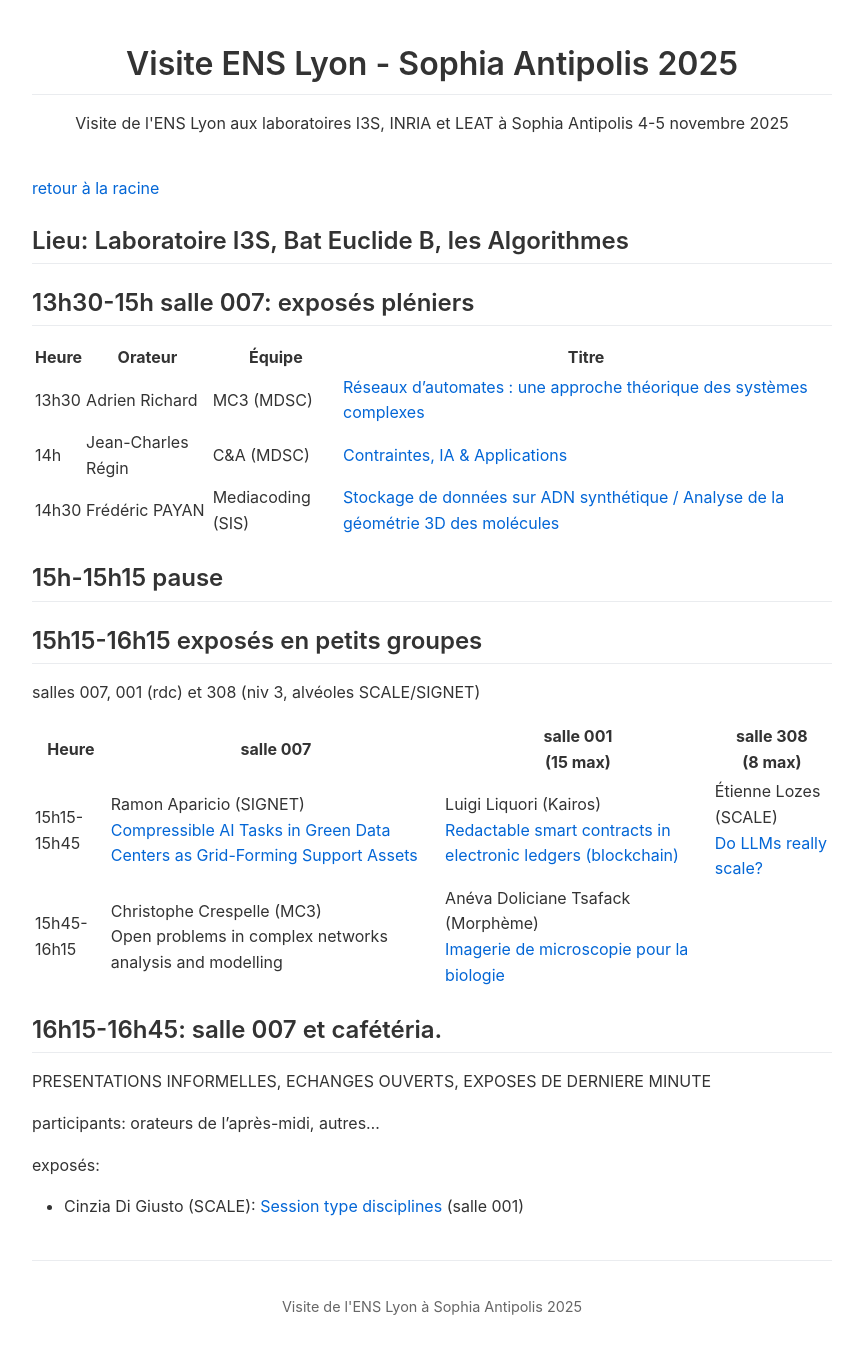
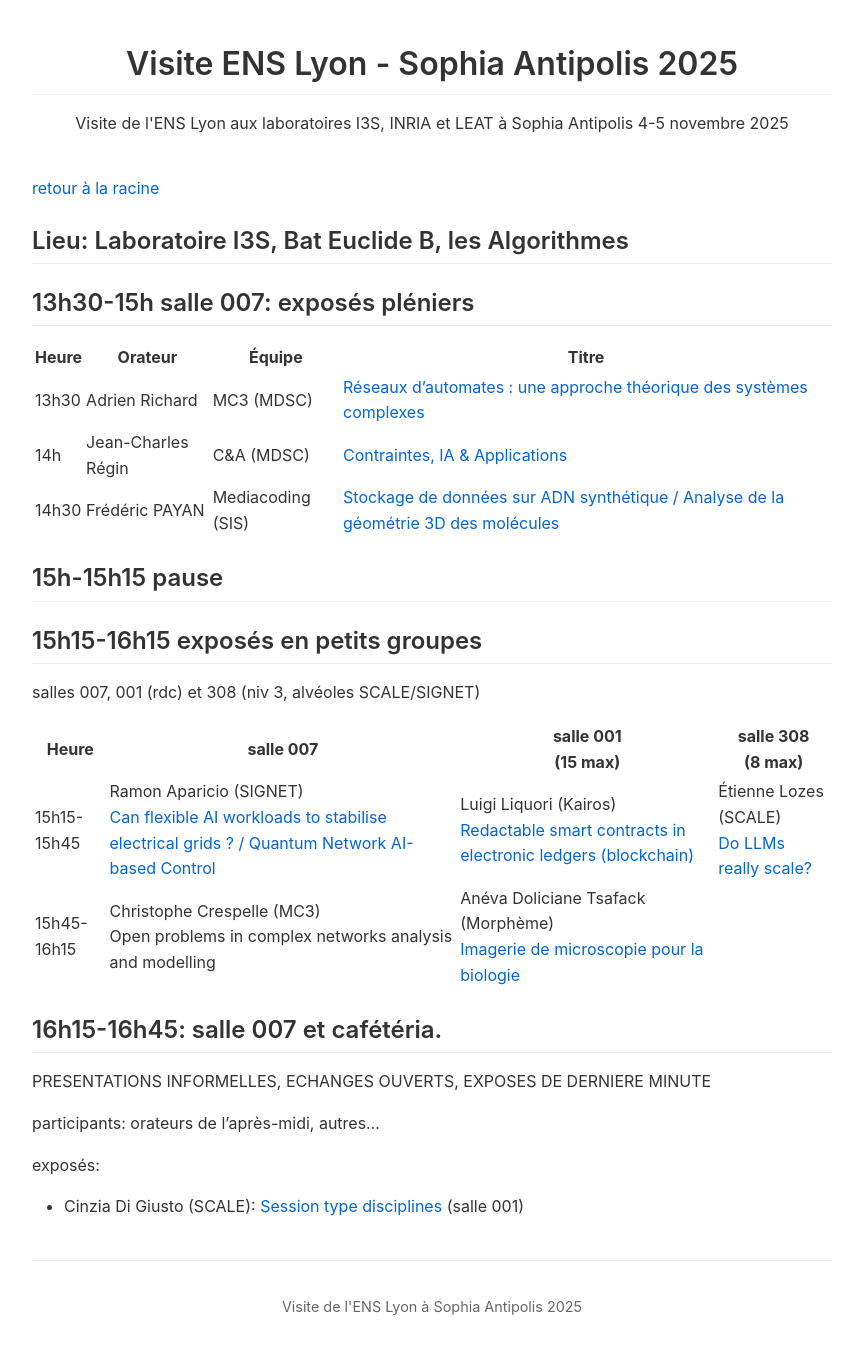
Before and after one commit to etiloz/visite-ens-lyon-sophia-2025.github.io, a Jekyll site: the page built from algorithmes/index.md, in a window 1280 px wide. Shown: the whole page, without its empty margins (208-1071 px from the left). Built offline with Jekyll 4.4.1, drawn with Linux system fonts in a browser that asks for light colours.

Commit message:
new title Ramon

```diff
--- a/algorithmes/index.md
+++ b/algorithmes/index.md
@@ -22,7 +22,7 @@ salles 007, 001 (rdc) et 308 (niv 3, alvéoles SCALE/SIGNET)
 
 |Heure|salle 007 | salle 001 <br> (15 max) | salle 308 <br> (8 max)
 |-----|----------|-----------|----------
-|15h15-15h45|Ramon Aparicio (SIGNET) <br> [Compressible AI Tasks in Green Data Centers as Grid-Forming Support Assets](resumes/ramon-aparicio.txt) |Luigi Liquori (Kairos) <br> [Redactable smart contracts in electronic ledgers (blockchain)](resumes/luigi-liquori.txt)|Étienne Lozes (SCALE) <br> [Do LLMs really scale?](resumes/etienne-lozes.txt)
+|15h15-15h45|Ramon Aparicio (SIGNET) <br> [Can flexible AI workloads to stabilise electrical grids ? / Quantum Network AI-based Control ](resumes/ramon-aparicio2.txt) |Luigi Liquori (Kairos) <br> [Redactable smart contracts in electronic ledgers (blockchain)](resumes/luigi-liquori.txt)|Étienne Lozes (SCALE) <br> [Do LLMs really scale?](resumes/etienne-lozes.txt)
 |15h45-16h15|Christophe Crespelle (MC3) <br> Open problems in complex networks analysis and modelling|Anéva Doliciane Tsafack (Morphème) <br> [Imagerie de microscopie pour la biologie](resumes/aneva-doliciane-tsafack.txt)|
 
 
--- a/algorithmes/resumes/ramon-aparicio.txt
+++ /dev/null
@@ -1 +0,0 @@
-Renewable microgrids can help data centers cope with the increasing demand for cloud-based services, but they pay the price of the double uncertainty of workload and renewable resource availability.  The mismatch between demand and renewable supply prevents microgrid-based data centers from achieving full autonomy, requiring connection to the main grid. However, while imports from the main grid could increase environmental impact, the massive export of excess renewables, when injected into the grid, can cause serious instability in the system. This presentation proposes to address both issues using AI compressible tasks, whose potentially concave utility functions allow for the adaptation to the available resources, reducing or increasing the task size with negligible impact on the quality provided to the user. By absorbing surplus renewable energy, they help maintain frequency stability in the main grid, thereby supporting grid-forming operations.
```
